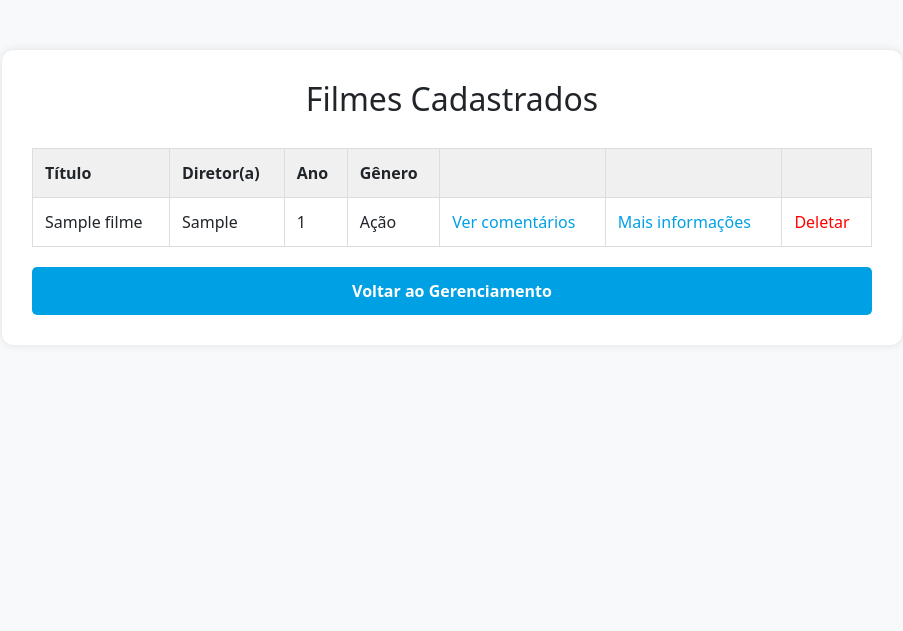
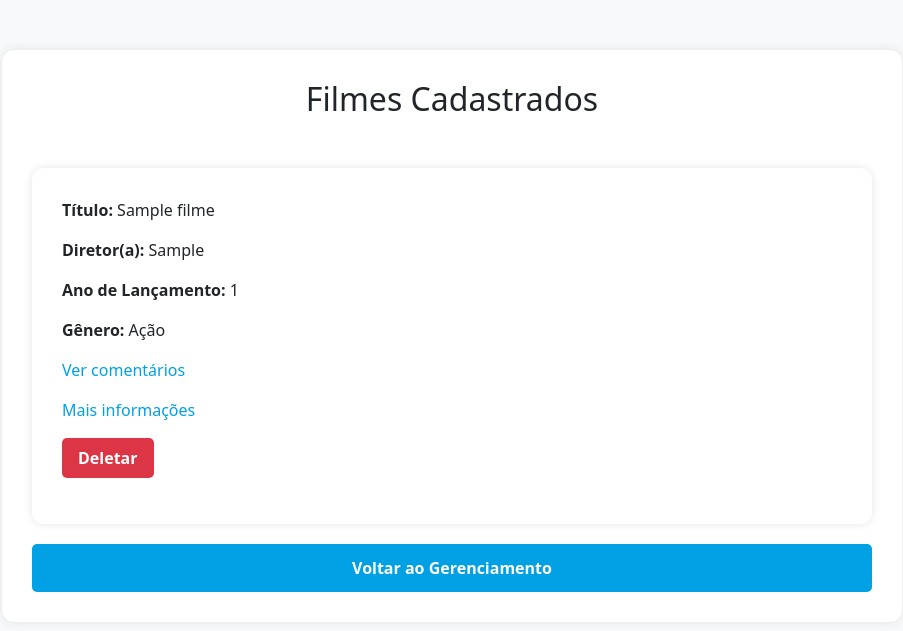
Before and after one commit to ricardomvlins/ProjetoFDS, a Django app: page /visuFilmeAdmin/ in a window 1280 px wide. Shown: the part 103-734 px from the top of the page, without its empty margins (188-1091 px from the left). Run offline with Django 5.2, Linux system fonts and the light colour scheme; a user stored in the database is signed in; tables that the repository leaves empty hold one stand-in row (values such as "Sample post"); parts of the project's set-up code (start-up, migrations or seed data) failed here and were passed over.

Commit message:
Atualização Front-end

```diff
--- a/Aplicativo/templates/avaliacaoFilmeUser.html
+++ b/Aplicativo/templates/avaliacaoFilmeUser.html
@@ -97,7 +97,6 @@
             cursor: pointer;
             font-weight: bold;
             margin-top: 20px;
-            margin-bottom: 20px;
         }
 
         .btn:hover {
--- a/Aplicativo/templates/verMaisFilmeAdmin.html
+++ b/Aplicativo/templates/verMaisFilmeAdmin.html
@@ -39,7 +39,7 @@
             color: white;
         }
 
-          .logo img {
+        .logo img {
             width: 150px;
             height: auto;
         }
@@ -48,10 +48,10 @@
 </head>
 <body class="bg-light">
 
-    <nav class="navbar navbar-expand-lg navbar-dark bg-dark, px-4">
+    <nav class="navbar navbar-expand-lg navbar-dark bg-dark px-4">
         <div class="container-fluid d-flex justify-content-between align-items-center">
             <div class="logo">
-                <img src="{% static '/imagens/logo_RateHUB.png' %}" alt="RateHUB Logo">
+                <img src="{% static '/imagens/logo_RateHUB.png' %}" alt="RateHUB Logo" style="width: 150px; height: auto;">
             </div>
         </div>
     </nav>
--- a/Aplicativo/templates/verMaisFilmeUser.html
+++ b/Aplicativo/templates/verMaisFilmeUser.html
@@ -51,7 +51,7 @@
     <nav class="navbar navbar-expand-lg navbar-dark bg-dark px-4">
         <div class="container-fluid d-flex justify-content-between align-items-center">
             <div class="logo">
-                <img src="{% static '/imagens/logo_RateHUB.png' %}" alt="RateHUB Logo">
+                <img src="{% static '/imagens/logo_RateHUB.png' %}" alt="RateHUB Logo" style="width: 150px; height: auto;">
             </div>
         </div>
     </nav>
--- a/Aplicativo/templates/visuComentarios.html
+++ b/Aplicativo/templates/visuComentarios.html
@@ -56,7 +56,6 @@
             cursor: pointer;
             font-weight: bold;
             margin-top: 20px;
-            margin-bottom: 20px;
         }
 
         .btn1:hover {
@@ -104,7 +103,7 @@
         {% endfor %}
 
         <button type="button" class="btn1" onclick="location.href='{% url 'visuFilmeAdmin' %}'">Voltar ao Catálogo</button>
-        <button class="btn1" onclick="location.href='{% url 'homeAdmin' %}'">Voltar ao Gerenciamento</button>
+        <button type="button" class="btn1" onclick="location.href='{% url 'homeAdmin' %}'">Voltar ao Gerenciamento</button>
     </div>
 </body>
 </html>
--- a/Aplicativo/templates/visuFilmeAdmin.html
+++ b/Aplicativo/templates/visuFilmeAdmin.html
@@ -108,6 +108,35 @@
             height: auto;
         }
 
+        .container2 {
+            width: 100%%;
+            margin-top: 50px;
+            background-color: white;
+            padding: 30px;
+            border-radius: 12px;
+            box-shadow: 0 0 10px rgba(0,0,0,0.1);
+        }
+
+        .info-label {
+            font-weight: bold;
+        }
+
+        .btndelete {
+            background-color: #dc3545; /* vermelho Bootstrap */
+            color: white;
+            border: none;
+            padding: 8px 16px;
+            border-radius: 5px;
+            font-weight: bold;
+            cursor: pointer;
+            transition: background-color 0.3s ease;
+        }
+
+        .btndelete:hover {
+            background-color: #bb2d3b; /* vermelho mais escuro no hover */
+            color: white;
+        }
+
     </style>
 </head>
 <body class="bg-light">
@@ -124,41 +153,27 @@
         <h2>Filmes Cadastrados</h2>
 
         {% if filmes %}
-            <table>
-                <thead>
-                    <tr>
-                        <th>Título</th>
-                        <th>Diretor(a)</th>
-                        <th>Ano</th>
-                        <th>Gênero</th>
-                        <th></th>
-                        <th></th>
-                        <th></th>
-                    </tr>
-                </thead>
-                <tbody>
             {% for filme in filmes %}
-                        <tr>
-                            <td>{{ filme.titulo }}</td>
-                            <td>{{ filme.diretor }}</td>
-                            <td>{{ filme.ano }}</td>
-                            <td>{{ filme.get_genero_display }}</td>
-                            <td>
+                <div class="container2">
+                    <p><span class="info-label">Título:</span> {{ filme.titulo }}</p>
+                    <p><span class="info-label">Diretor(a):</span> {{ filme.diretor }}</p>
+                    <p><span class="info-label">Ano de Lançamento:</span> {{ filme.ano }}</p>
+                    <p><span class="info-label">Gênero:</span> {{ filme.get_genero_display }}</p>
+
+                    <p>
                         <a href="{% url 'visuComentariosAdmin' filme.id %}" class="btn-comentarios">Ver comentários</a>
-                            </td>
-                            <td>
+                    </p>
+                    <p>
                         <a href="{% url 'verMaisFilmeAdmin' filme.id %}" class="btn-comentarios">Mais informações</a>
-                            </td>
-                            <td>
+                    </p>
+                    <p>
                         <form action="{% url 'deletarFilmeAdmin' filme.id %}" method="POST">
                             {% csrf_token %}
-                                    <button type="submit" class="btn1">Deletar</button>
+                            <button type="submit" class="btndelete">Deletar</button>
                         </form>
-                            </td>
-                        </tr>
+                    </p>
+                </div>
             {% endfor %}
-                </tbody>
-            </table>
         {% else %}
             <p style="text-align: center;">Nenhum filme cadastrado ainda.</p>
         {% endif %}
```
Also changed, not shown: Aplicativo/templates/verFavoritos.html (+22 -21 lines), Aplicativo/templates/visuFilmeUser.html (+25 -28 lines). Lines whose indentation alone changed are shown as unchanged.
